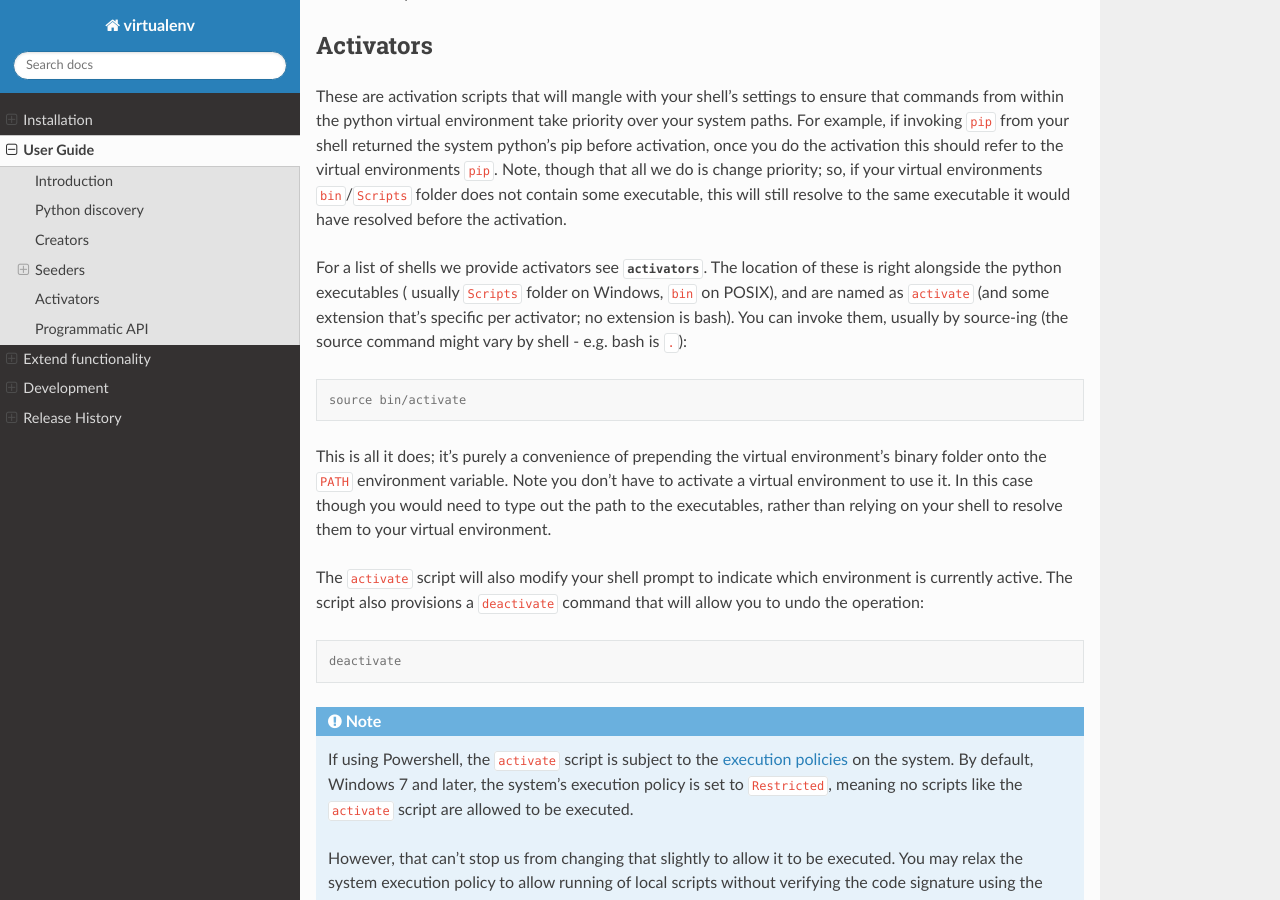
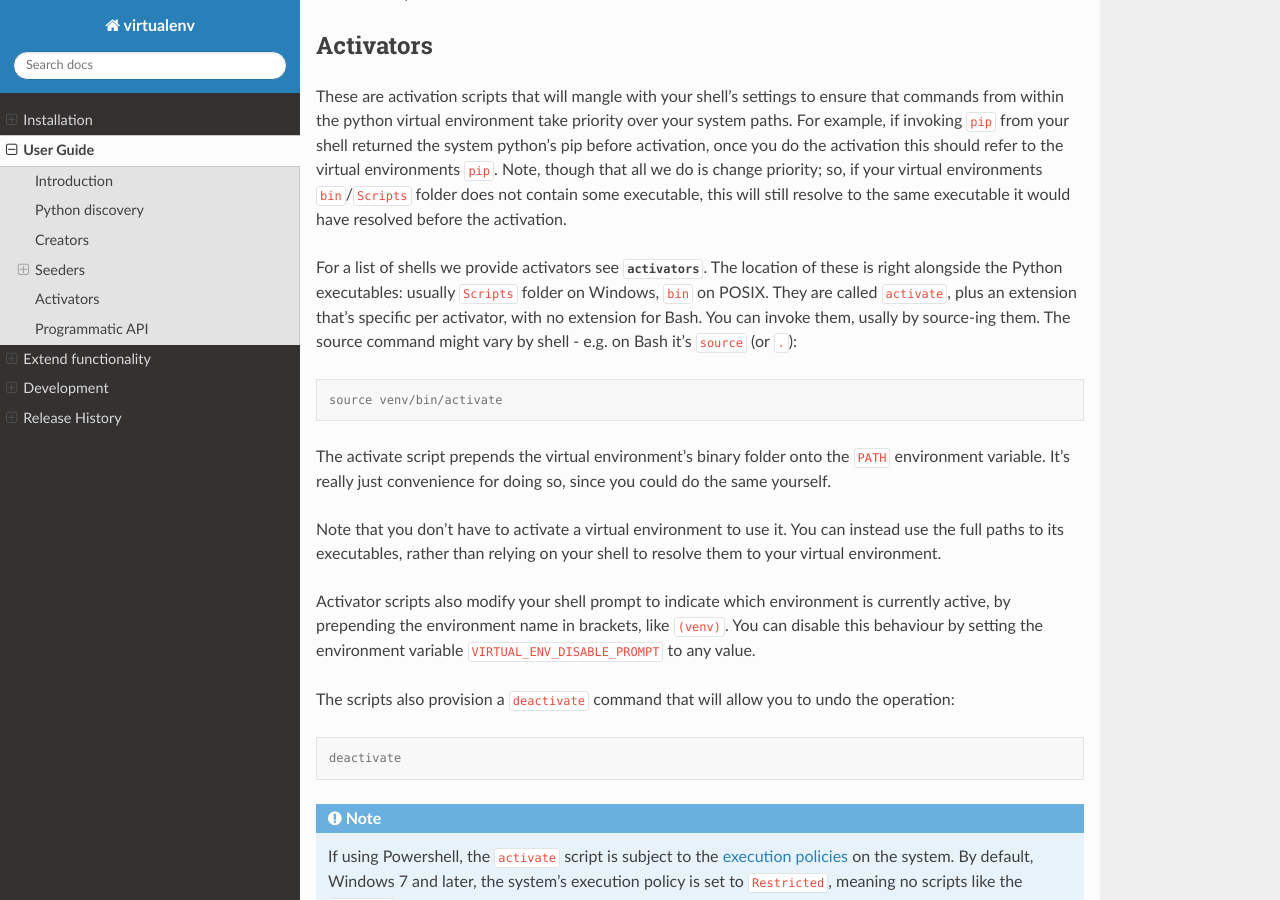
Before and after one commit to pypa/virtualenv, a Sphinx documentation site: the page built from docs/user_guide.rst, in a window 1280 px wide and 900 px high, scrolled down 4490 px. Built offline with Sphinx 7.4.7 and the Read the Docs theme 2.0.0, drawn with Linux system fonts in a browser that asks for light colours; pages that are not in the unit, such as notebooks, are missing from menus; the version number could not be read and is left out.

Commit message:
Improve activator documentation (#2488)

```diff
--- a/docs/user_guide.rst
+++ b/docs/user_guide.rst
@@ -205,27 +205,30 @@ system python's pip before activation, once you do the activation this should re
 Note, though that all we do is change priority; so, if your virtual environments ``bin``/``Scripts`` folder does not
 contain some executable, this will still resolve to the same executable it would have resolved before the activation.
 
-For a list of shells we provide activators see :option:`activators`. The location of these is right alongside the python
-executables ( usually ``Scripts`` folder on Windows, ``bin`` on POSIX), and are named as ``activate`` (and some
-extension that's specific per activator; no extension is bash). You can invoke them, usually by source-ing (the source
-command might vary by shell - e.g. bash is ``.``):
+For a list of shells we provide activators see :option:`activators`. The location of these is right alongside the Python
+executables: usually ``Scripts`` folder on Windows, ``bin`` on POSIX. They are called ``activate``, plus an
+extension that's specific per activator, with no extension for Bash. You can invoke them, usally by source-ing them.
+The source command might vary by shell - e.g. on Bash it’s ``source`` (or ``.``):
 
 .. code-block:: console
 
-   source bin/activate
+   source venv/bin/activate
 
-This is all it does; it's purely a convenience of prepending the virtual environment's binary folder onto the ``PATH``
-environment variable. Note you don't have to activate a virtual environment to use it. In this case though you would
-need to type out the path to the executables, rather than relying on your shell to resolve them to your virtual
-environment.
+The activate script prepends the virtual environment’s binary folder onto the ``PATH`` environment variable. It’s
+really just convenience for doing so, since you could do the same yourself.
 
-The ``activate`` script will also modify your shell prompt to indicate which environment is currently active. The script
-also provisions a ``deactivate`` command that will allow you to undo the operation:
+Note that you don't have to activate a virtual environment to use it. You can instead use the full paths to its
+executables, rather than relying on your shell to resolve them to your virtual environment.
+
+Activator scripts also modify your shell prompt to indicate which environment is currently active, by prepending the
+environment name in brackets, like ``(venv)``. You can disable this behaviour by setting the environment variable
+``VIRTUAL_ENV_DISABLE_PROMPT`` to any value.
+
+The scripts also provision a ``deactivate`` command that will allow you to undo the operation:
 
 .. code-block:: console
 
    deactivate
-
 
 .. note::
 
```
